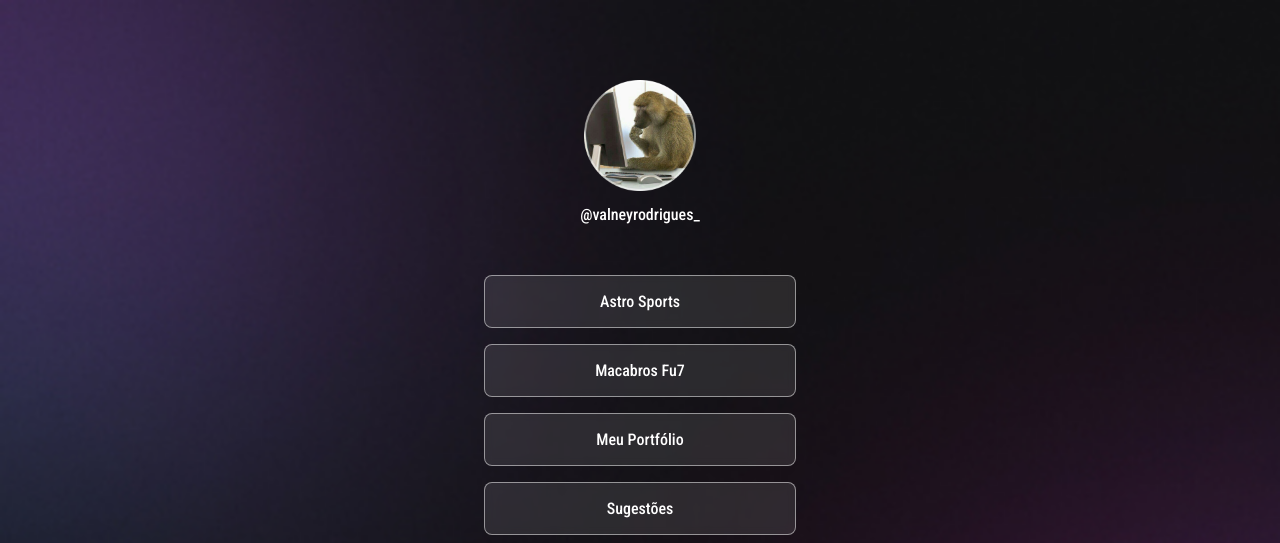
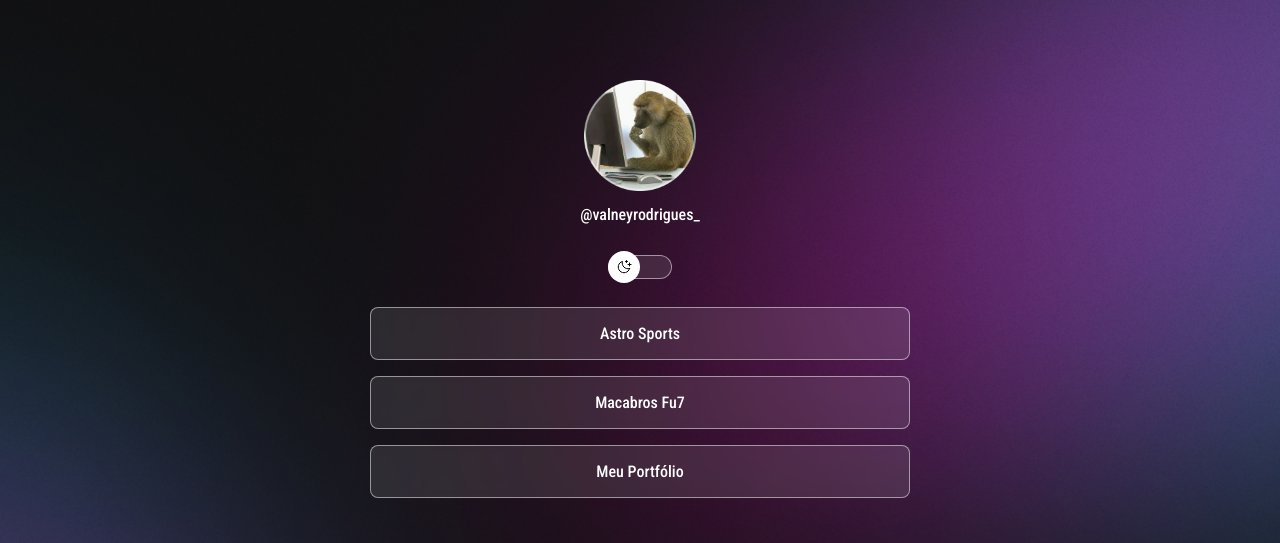
Before and after one commit to Valneyxis/Discover-rocketseat, a plain HTML site: page index.html in a window 1280 px wide. Shown: the top 543 px of the page. Drawn offline with nearby package versions, Linux system fonts and the light colour scheme.

Commit message:
finalizando projeto

```diff
--- a/index.html
+++ b/index.html
@@ -16,6 +16,12 @@
             <img src="assets/Avatar.png" alt="Avatar">
             <p>@valneyrodrigues_</p>
         </div>
+
+    <div id="switch" onclick="toggleMode()">
+        <button></button>
+        <span></span>
+    </div>
+
         <ul>
             <li>
                 <a href="https://www.instagram.com/useastro_/">Astro Sports</a>
@@ -29,9 +35,6 @@
                 <a href="https://github.com/Valneyxis" target="_blank">Meu Portfólio</a>
             </li>
 
-            <li>
-                <a href="#">Sugestões</a>
-            </li>
         </ul>
 
         <div id="social-links">
@@ -43,10 +46,6 @@
                 <ion-icon name="logo-instagram"></ion-icon>
             </a>
 
-            <a href="#" target="_blank">
-                <ion-icon name="logo-youtube"></ion-icon>
-            </a>
-
             <a href="https://www.linkedin.com/in/valney-rodrigues" target="_blank">
                 <ion-icon name="logo-linkedin"></ion-icon>
             </a>
@@ -54,7 +53,7 @@
         </div>
 
         <footer>
-            Feito com ♥ pelo <a href="https://www.instagram.com/valneyrodrigues_/">Valney Rodrigues</a>
+            Feito com ♥ por <a href="https://www.instagram.com/valneyrodrigues_/">Valney Rodrigues</a>
         </footer>
     </div>
 
@@ -62,5 +61,6 @@
 
     <script type="module" src="https://unpkg.com/ionicons@7.1.0/dist/ionicons/ionicons.esm.js"></script>
     <script nomodule src="https://unpkg.com/ionicons@7.1.0/dist/ionicons/ionicons.js"></script>
+    <script src="./script.js"></script>
 </body>
 </html>
--- /dev/null
+++ b/script.js
@@ -0,0 +1,15 @@
+function toggleMode () {
+    const html = document.documentElement
+        html.classList.toggle('light')
+
+    const img = document.querySelector('#profile img')
+
+     if(html.classList.contains('light')) {
+        img.setAttribute('src', './assets/avatar-light.png')
+     } else {
+        img.setAttribute('src', './assets/avatar.png')
+    }
+
+
+
+}
--- a/style.css
+++ b/style.css
@@ -4,11 +4,33 @@
     box-sizing: border-box;
 }
 
+:root {
+    --text-color: white;
+    --bg-url: url(./assets/bg-mobile.jpg);
+    --stroke-color:rgba(255, 255, 255, 0.5) ;
+    --surface-color:rgba(255, 255, 255, 0.1) ;
+    --surface-color-hover:rgba(0, 0, 0, 0.2) ;
+    --highlight-color:rgba(255, 255, 255, 0.2) ;
+    --switch-bg-url: url(./assets/moon-stars.svg) ;
+
+}
+
+.light {
+    --text-color: black;
+    --bg-url: url(./assets/bg-mobile-light.jpg);
+    --stroke-color:rgba(0, 0, 0, 0.5) ;
+    --surface-color:rgba(255, 255, 255, 0.5);
+    --surface-color-hover:rgba(0, 0, 0, 0.2) ;
+    --highlight-color:rgba(0, 0, 0, 0.1) ;
+    --switch-bg-url: url(./assets/sun.svg) ;
+
+
+
+}
+
 body {
-    background-image: url(./assets/bg-mobile.jpg);
-    background-repeat: no-repeat;
-    background-position: top center;
-    background-size: cover;
+    background: var(--bg-url) no-repeat top center/cover;
+    height: 100vh;
 }
 
 body *{
@@ -16,11 +38,12 @@ body *{
       font-optical-sizing: auto;
       font-weight: weight;
       font-style: normal;
-      color: #fff;
+      color: var(--text-color);
 }
 
 #container {
-    width: 360px;
+    width: 100%;
+    max-width: 588px;
     margin: 56px auto 0px;
     padding: 0 24px;
 }
@@ -41,6 +64,47 @@ body *{
     margin-top: 8px;
 }
 
+#switch {
+    position: relative;
+    width: 64px;
+    margin: 4px auto;
+}
+
+
+#switch  button {
+    width: 32px;
+    height: 32px;
+    background: white var(--switch-bg-url) no-repeat center;
+    border: 0;
+    border-radius: 50%;
+    position: absolute;
+    z-index: 1;
+    left: 0;
+    top: 50%;
+    transform: translateY(-50%);
+
+    animation: slide-back 0.2s;
+}
+
+.light #switch button {
+    animation: slide-in 0.2s forwards;
+}
+
+#switch button:hover {
+    outline: 8px solid var(--highlight-color);
+}
+
+#switch span {
+    display: block;
+    height: 24px;
+    width: 64px;
+    background: var(--surface-color);
+    border: 1px solid var(--stroke-color);
+    backdrop-filter: blur(4px);
+    -webkit-backdrop-filter: blur(4px);
+    border-radius: 9999px;
+}
+
 ul {
     list-style: none;
     display: flex;
@@ -54,8 +118,8 @@ ul li a {
     align-items: center;
     justify-content: center;
     padding: 16px;
-    background-color: rgba(255, 255, 255, 0.1);
-    border: 1px solid rgba(255, 255, 255, 0.5);
+    background-color: var(--surface-color);
+    border: 1px solid var(--stroke-color);
     border-radius: 8px;
     backdrop-filter: blur(4px);
     -webkit-backdrop-filter: blur(4px);
@@ -65,8 +129,8 @@ ul li a {
 }
 
 ul li a:hover {
-    background-color: rgba(255, 255, 255, 0.5);
-    border: 1px solid #fff;
+    background-color: var(--surface-color-hover);
+    border: 1px solid var(--text-color);
 }
 
 #social-links{
@@ -86,7 +150,7 @@ ul li a:hover {
 }
 
 #social-links a:hover {
-    background: rgba(255, 255, 255, 0.2);
+    background: var(--highlight-color);
 }
 
 footer {
@@ -94,3 +158,36 @@ footer {
     text-align: center;
     font-size: 14px;
 }
+
+
+
+@media (min-width: 700px) {
+    :root {
+        --bg-url: url(./assets/bg-desktop.jpg);
+    }
+
+    .light {
+        --bg-url: url(./assets/bg-desktop-light.jpg);
+
+    }
+}
+
+@keyframes slide-in{
+    from {
+        left: 0;
+    }
+
+    to {
+        left: 50%;
+    }
+}
+
+@keyframes slide-back {
+    from {
+        left: 50%;
+    }
+
+    to {
+        left: 0;
+    }
+}
```
Also changed, not shown: assets/avatar-light.png (added), assets/moon-stars.svg (added), assets/sun.svg (added), 1 other file.
